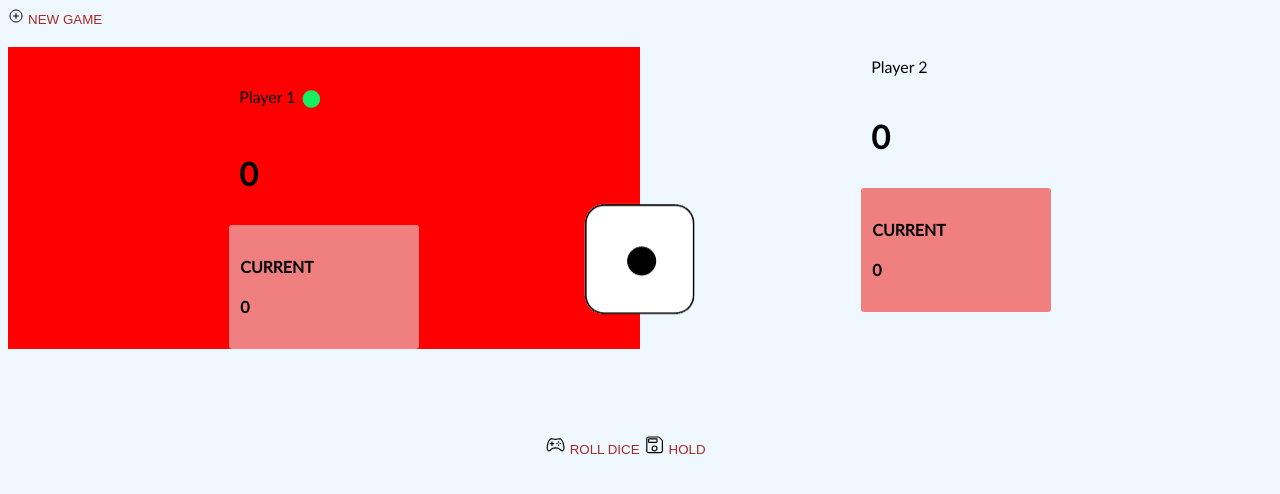
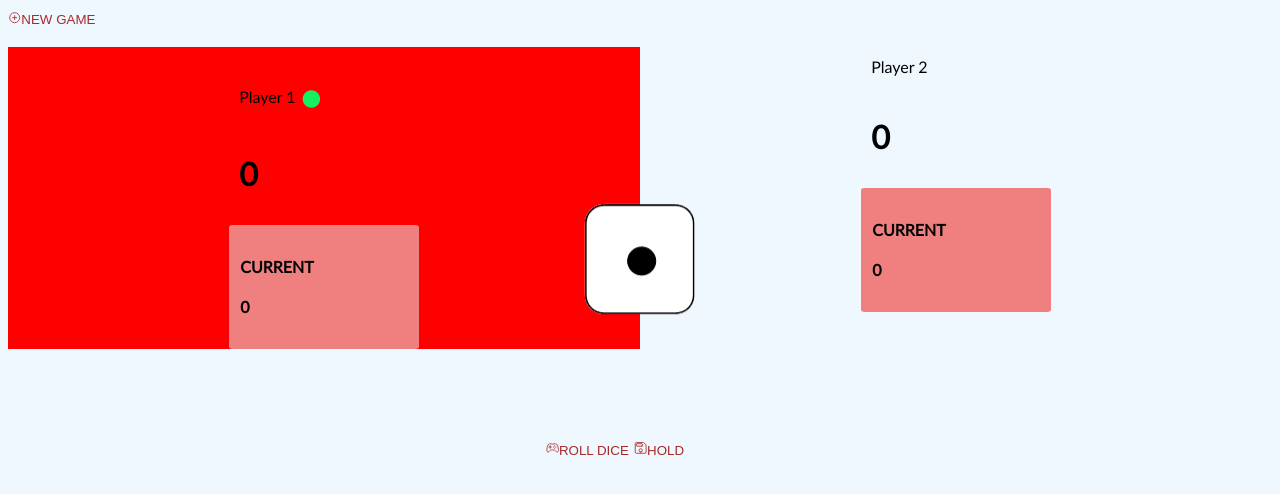
Before and after one commit to Pierre9630/RollDice, a plain HTML site: page index.html in a window 1280 px wide. Drawn offline with nearby package versions, Linux system fonts and the light colour scheme.

Commit message:
Button with logo pressable

```diff
--- a/index.html
+++ b/index.html
@@ -15,8 +15,7 @@
 <body>
     <header>
         <div>
-            <ion-icon name="add-circle-outline"></ion-icon>
-            <button id="newgame" type="button" class="unstyled-button">NEW GAME</button>
+            <button id="newgame" type="button" class="unstyled-button"><ion-icon name="add-circle-outline"></ion-icon>NEW GAME</button>
             <h3 class="timer"></h3>
         </div>
     </header>
@@ -46,10 +45,8 @@
             </div>
         </div>
         <div id="game-buttons">
-            <ion-icon name="game-controller-outline"></ion-icon>
-            <button id="rolldice" type="button" class="unstyled-button">ROLL DICE</button>
-            <ion-icon name="save-outline"></ion-icon>
-            <button id="holdgame"type="button" class="unstyled-button">HOLD</button>
+            <button id="rolldice" type="button" class="unstyled-button"><ion-icon name="game-controller-outline"></ion-icon>ROLL DICE</button>
+            <button id="holdgame"type="button" class="unstyled-button"><ion-icon name="save-outline"></ion-icon>HOLD</button>
         </div>
 
     </main>
```
